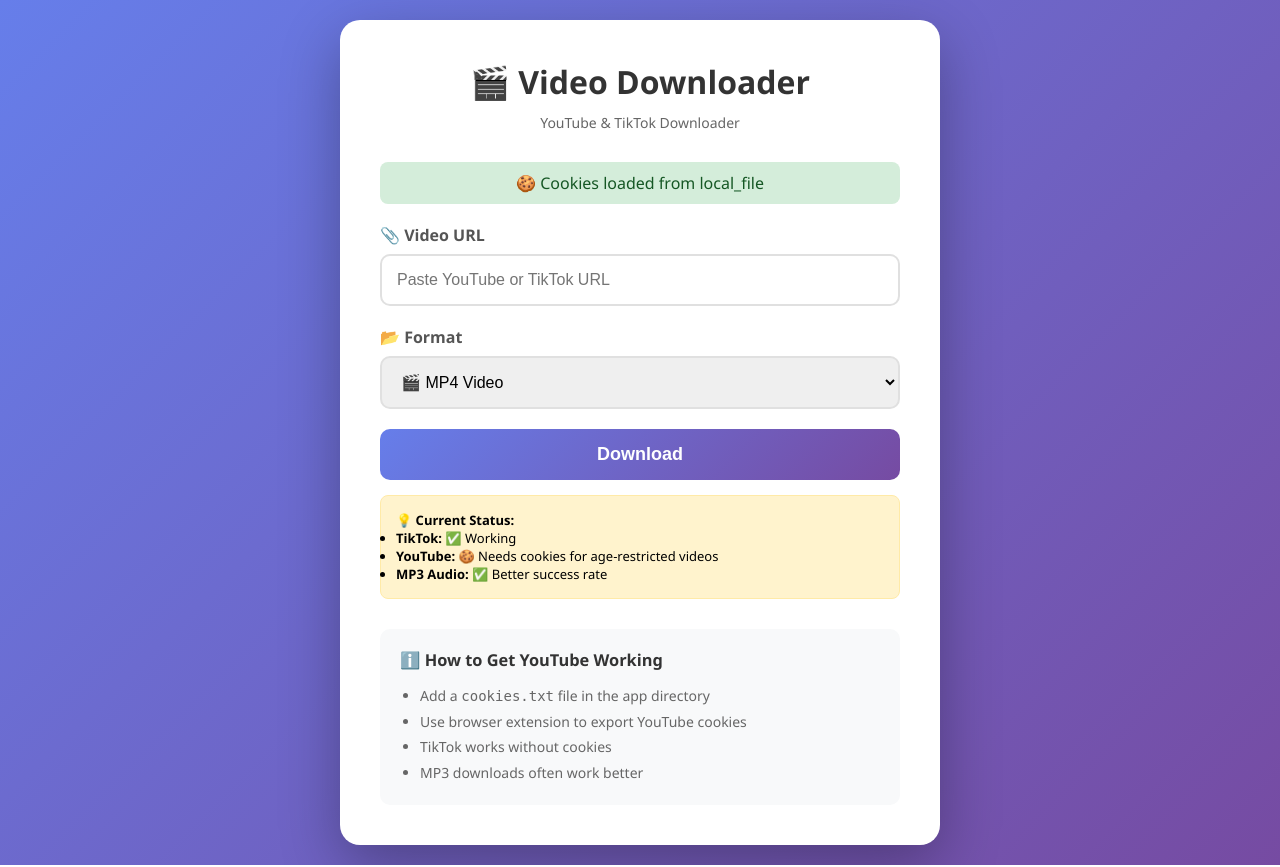
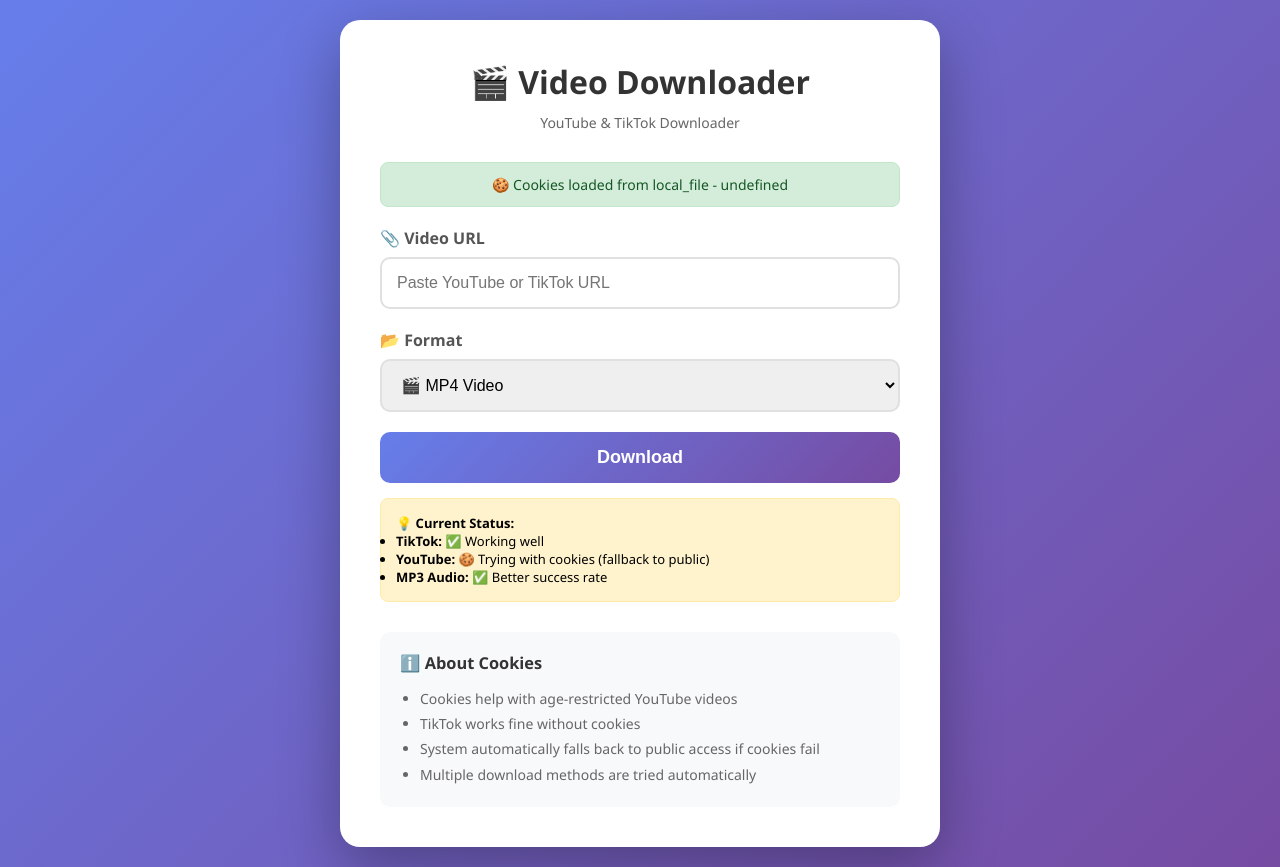
Before and after one commit to nwe-kerchief/videoandaudiodownloader, a Flask app: page / in a window 1280 px wide. Run offline with Flask 3, Linux system fonts and the light colour scheme.

Commit message:
Update index.html

```diff
--- a/templates/index.html
+++ b/templates/index.html
@@ -105,16 +105,16 @@
             border: 1px solid #ffeaa7;
             font-size: 13px;
         }
-        .status-badge {
-            display: inline-block;
-            padding: 4px 8px;
-            border-radius: 4px;
-            font-size: 12px;
-            margin-left: 8px;
+        .cookies-status {
+            margin-bottom: 20px;
+            padding: 12px;
+            border-radius: 8px;
+            text-align: center;
+            font-size: 14px;
         }
-        .status-good { background: #d4edda; color: #155724; }
-        .status-bad { background: #f8d7da; color: #721c24; }
-        .status-warning { background: #fff3cd; color: #856404; }
+        .cookies-valid { background: #d4edda; color: #155724; border: 1px solid #c3e6cb; }
+        .cookies-invalid { background: #f8d7da; color: #721c24; border: 1px solid #f5c6cb; }
+        .cookies-none { background: #fff3cd; color: #856404; border: 1px solid #ffeaa7; }
     </style>
 </head>
 <body>
@@ -122,7 +122,7 @@
         <h1>🎬 Video Downloader</h1>
         <p class="subtitle">YouTube & TikTok Downloader</p>
 
-        <div id="cookiesStatus" style="margin-bottom: 20px; padding: 10px; border-radius: 8px; text-align: center; display: none;"></div>
+        <div id="cookiesStatus" class="cookies-status"></div>
 
         <form id="form">
             <div class="form-group">
@@ -150,19 +150,19 @@
         <div class="tips">
             <strong>💡 Current Status:</strong>
             <ul>
-                <li><strong>TikTok:</strong> ✅ Working</li>
-                <li><strong>YouTube:</strong> 🍪 Needs cookies for age-restricted videos</li>
+                <li><strong>TikTok:</strong> ✅ Working well</li>
+                <li><strong>YouTube:</strong> 🍪 Trying with cookies (fallback to public)</li>
                 <li><strong>MP3 Audio:</strong> ✅ Better success rate</li>
             </ul>
         </div>
 
         <div class="info">
-            <h3>ℹ️ How to Get YouTube Working</h3>
+            <h3>ℹ️ About Cookies</h3>
             <ul>
-                <li>Add a <code>cookies.txt</code> file in the app directory</li>
-                <li>Use browser extension to export YouTube cookies</li>
-                <li>TikTok works without cookies</li>
-                <li>MP3 downloads often work better</li>
+                <li>Cookies help with age-restricted YouTube videos</li>
+                <li>TikTok works fine without cookies</li>
+                <li>System automatically falls back to public access if cookies fail</li>
+                <li>Multiple download methods are tried automatically</li>
             </ul>
         </div>
     </div>
@@ -178,19 +178,24 @@
                 const data = await response.json();
 
                 const statusDiv = document.getElementById('cookiesStatus');
+                statusDiv.style.display = 'block';
+
                 if (data.has_cookies) {
-                    statusDiv.style.display = 'block';
-                    statusDiv.style.background = '#d4edda';
-                    statusDiv.style.color = '#155724';
-                    statusDiv.innerHTML = '🍪 Cookies loaded from ' + data.cookies_source;
+                    statusDiv.className = 'cookies-status cookies-valid';
+                    statusDiv.innerHTML = `🍪 Cookies loaded from ${data.cookies_source} - ${data.message}`;
+                } else if (data.cookies_source === 'none') {
+                    statusDiv.className = 'cookies-status cookies-none';
+                    statusDiv.innerHTML = '⚠️ No cookies file - YouTube may not work for restricted videos';
                 } else {
-                    statusDiv.style.display = 'block';
-                    statusDiv.style.background = '#fff3cd';
-                    statusDiv.style.color = '#856404';
-                    statusDiv.innerHTML = '⚠️ No cookies file - YouTube may not work for restricted videos';
+                    statusDiv.className = 'cookies-status cookies-invalid';
+                    statusDiv.innerHTML = `❌ Cookies file invalid - ${data.message}`;
                 }
             } catch (error) {
                 console.error('Failed to check cookies status:', error);
+                const statusDiv = document.getElementById('cookiesStatus');
+                statusDiv.style.display = 'block';
+                statusDiv.className = 'cookies-status cookies-none';
+                statusDiv.innerHTML = '⚠️ Unable to check cookies status';
             }
         }
 
@@ -230,7 +235,7 @@
                 const data = await response.json();
                 downloadId = data.download_id;
 
-                status.textContent = '📥 Downloading... Please wait';
+                status.textContent = '📥 Downloading... Trying different methods';
                 progressFill.style.width = '30%';
                 progressFill.textContent = '30%';
 
```
